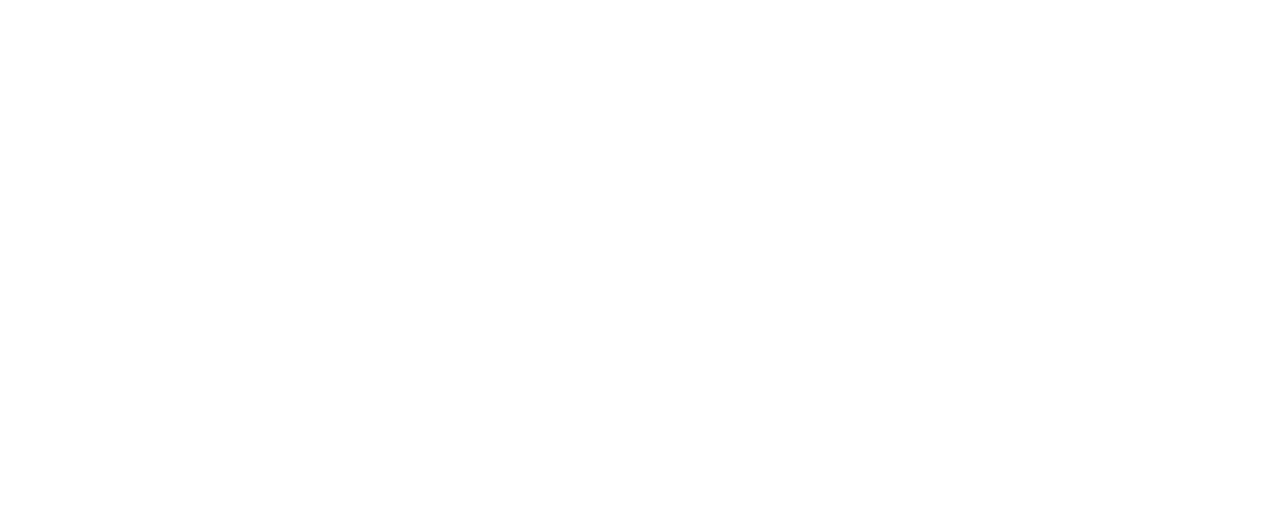
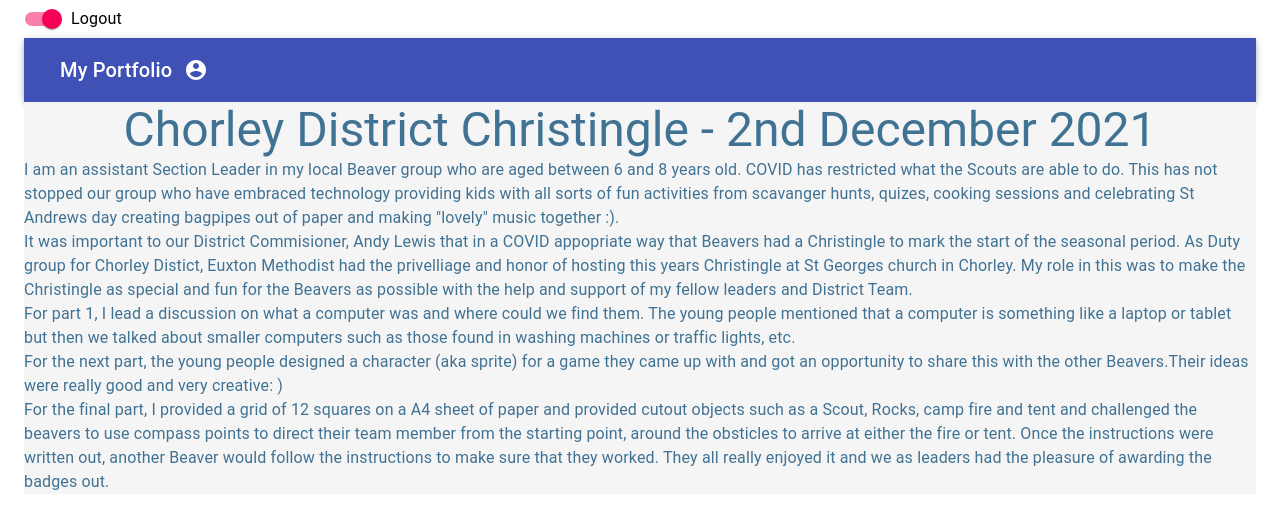
Before and after one commit to kinetic-coder/my-portfolio, a React (Create React App) app: page /DistrictChristingle in a window 1280 px wide. Shown: the top 528 px of the page. Built offline with nearby package versions, Linux system fonts and the light colour scheme.

Commit message:
Updated to include District Christingle news

```diff
--- a/src/App.js
+++ b/src/App.js
@@ -8,6 +8,7 @@
 import ProjectsView from './views/Projects/ProjectsView';
 import HomeFinancesView from './views/Projects/HomeFinances/HomeFinancesView';
 import Achievements from './views/Projects/Achievements/Achievements';
+import DistrictChristingleNews from './views/DistrictChristingleNews';
 
 import { BrowserRouter as Router, Route, Switch } from 'react-router-dom';
 
@@ -23,6 +24,7 @@
         <Route path="/projects/homeFinances" component={HomeFinancesView} />
         <Route path="/projects/achievements" component={Achievements}/>
         <Route path="/projects" component={ProjectsView} />
+        <Route path="/DistrictChristingle" component={DistrictChristingleNews}/>
         <Route path="/" exact component={Home} />
       </Switch>
     </Router>
--- /dev/null
+++ b/src/views/DistrictChristingleNews/DistrictChristingleNews.js
@@ -0,0 +1,55 @@
+import { Typography, Container } from '@material-ui/core';
+import React from 'react';
+
+import MenuAppBar from '../../components/MenuAppBar';
+
+const DistrictChristingleNews = () => {
+    return (
+        <Container maxWidth="lg">
+            <MenuAppBar title="My Portfolio"/>
+            <div className='page-body'>
+                <Typography variant="h3">
+                    Chorley District Christingle - 2nd December 2021
+                </Typography>
+                <Typography variant="body1">
+                    I am an assistant Section Leader in my local Beaver group who are aged between 6 and 8 years old. COVID has restricted
+                    what the Scouts are able to do. This has not stopped our group who have embraced technology providing kids with all sorts
+                    of fun activities from scavanger hunts, quizes, cooking sessions and celebrating St Andrews day creating bagpipes out of
+                    paper and making "lovely" music together :).
+                </Typography>
+                <Typography>
+                    It was important to our District Commisioner, Andy Lewis that in a COVID appopriate way that Beavers had a Christingle to mark
+                    the start of the seasonal period.
+
+                    As Duty group for Chorley Distict, Euxton Methodist had the privelliage and honor of hosting this years Christingle
+                    at St Georges church in Chorley.
+
+                    My role in this was to make the Christingle as special and fun for the Beavers as possible with the help
+                    and support of my fellow leaders and District Team.
+
+                </Typography>
+                <Typography>
+                    For part 1, I lead a discussion on what a computer was and where could we find them.
+                    The young people mentioned that a computer is something like a laptop or tablet but then we
+                    talked about smaller computers such as those found in washing machines or traffic lights, etc.
+                </Typography>
+                <Typography>
+                    For the next part, the young people designed a character (aka sprite) for a game they came up with
+                    and got an opportunity to share this with the other Beavers.Their ideas were really good and very creative: )
+                </Typography>
+                <Typography>
+                    For the final part, I provided a grid of 12 squares on a A4 sheet of paper and provided cutout objects such as a
+                    Scout, Rocks, camp fire and tent and challenged the beavers to use compass points to direct their team member
+                    from the starting point, around the obsticles to arrive at either the fire or tent.
+
+                    Once the instructions were written out, another Beaver would follow the instructions to make sure that they worked.
+
+                    They all really enjoyed it and we as leaders had the pleasure of awarding the badges out.
+                </Typography>
+            </div>
+        </Container>
+    );
+
+}
+
+export default DistrictChristingleNews;
--- /dev/null
+++ b/src/views/DistrictChristingleNews/index.js
@@ -0,0 +1,3 @@
+import DistrictChristingleNews from "./DistrictChristingleNews";
+
+export default DistrictChristingleNews;
```
